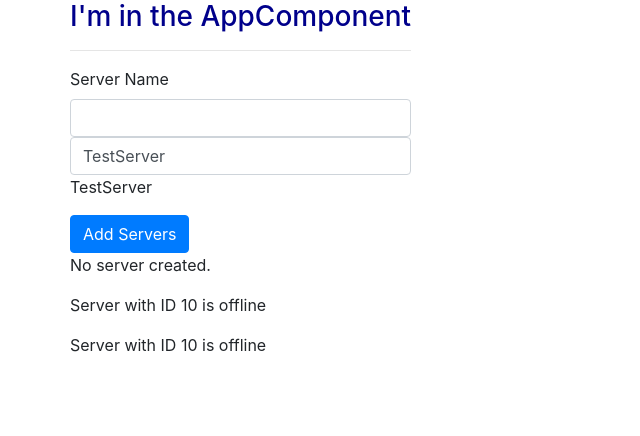
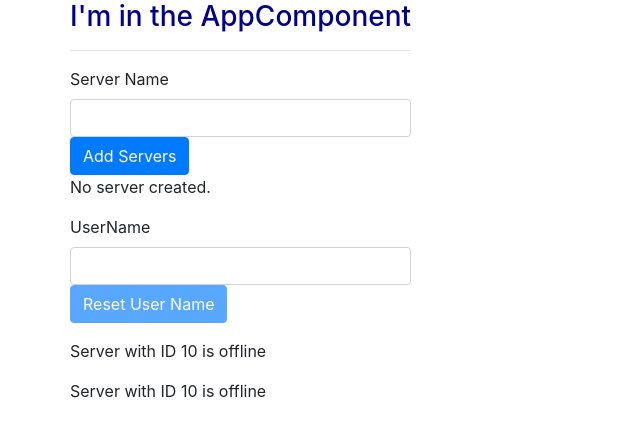
Before and after one commit to bpmnnit/testapp, an Angular app: page / in a window 1280 px wide. Shown: the top 436 px of the page, without its empty margins (0-640 px from the left). Built offline with nearby package versions, Linux system fonts and the light colour scheme.

Commit message:
databinding assignment

```diff
--- a/src/app/servers/servers.component.html
+++ b/src/app/servers/servers.component.html
@@ -1,8 +1,12 @@
 <label>Server Name</label>
-<input type="text" class="form-control" (input)="onUpdateServerName($event)">
+<!--<input type="text" class="form-control" (input)="onUpdateServerName($event)">-->
 <input type="text" class="form-control" [(ngModel)]="serverName">
-<p>{{ serverName }}</p>
+<!--<p>{{ serverName }}</p>-->
 <button class="btn btn-primary" [disabled]="!allowNewServer" (click)="onCreateServer()">Add Servers</button>
 <p>{{ serverCreationStatus }}</p>
+<label>UserName</label>
+<input type="text" class="form-control" [(ngModel)]="userName">
+<button class="btn btn-primary" [disabled]="userName === ''" (click)="userName = ''">Reset User Name</button>
+<p>{{ userName }}</p>
 <app-server></app-server>
 <app-server></app-server>
--- a/src/app/servers/servers.component.ts
+++ b/src/app/servers/servers.component.ts
@@ -9,13 +9,13 @@
 
 	allowNewServer = false;
 	serverCreationStatus = 'No server created.';
-	serverName = 'TestServer';
+	serverName = '';
+	userName = '';
 
 	constructor() {
 		setTimeout(() => {
 			this.allowNewServer = true;
 		}, 2000);
-
 	}
 
 	ngOnInit() {
@@ -23,7 +23,7 @@
 	}
 
 	onCreateServer() {
-		this.serverCreationStatus = 'A server was created.';
+		this.serverCreationStatus = 'A server was created. The name of the server is: ' + this.serverName;
 	}
 
 	onUpdateServerName(event: Event) {
```
